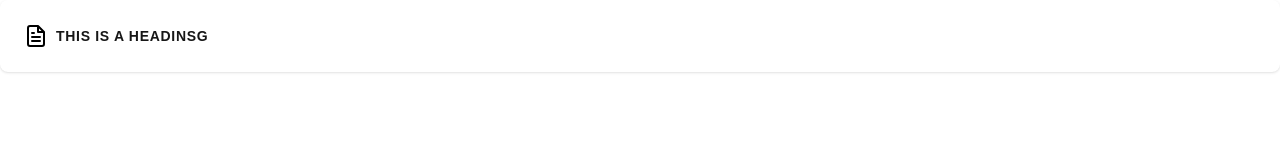
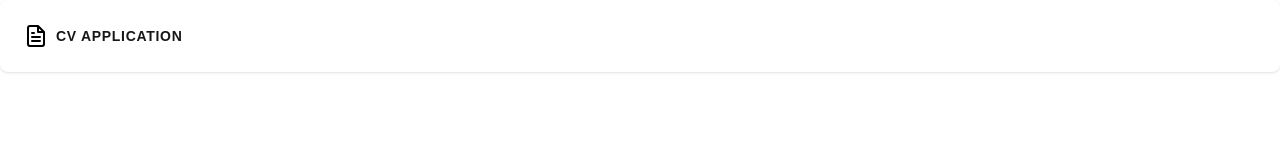
Before and after one commit to Justin-Bento/cv-application, a Next.js app: page / in a window 1280 px wide. Shown: the top 160 px of the page. Built offline with nearby package versions, Linux system fonts and the light colour scheme.

Commit message:
Changed text to cv application.

```diff
--- a/src/components/Navigation.tsx
+++ b/src/components/Navigation.tsx
@@ -22,7 +22,7 @@ export default function Navigation() {
               <path d="M14 3v5h5M16 13H8M16 17H8M10 9H8" />
             </svg>
             <p className="uppercase text-sm font-bold tracking-wider">
-              This is a headinsg
+              CV Application
             </p>
            </a>
           </div>
```
